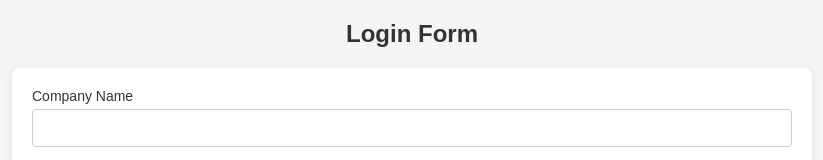
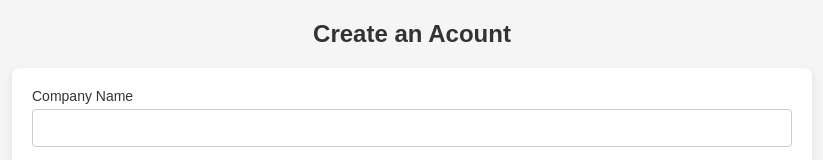
Before and after one commit to Jagoum/Alpha, a website: page app/login.html in a window 1280 px wide. Shown: the top 160 px of the page, without its empty margins (228-1051 px from the left). Drawn offline with Linux system fonts and the light colour scheme.

Commit message:
Update login.html

```diff
--- a/app/login.html
+++ b/app/login.html
@@ -10,7 +10,7 @@
     </style>
 </head>
 <body>
-    <h2>Login Form</h2>
+    <h2>Create an Acount</h2>
     <form>
         <label for="company">Company Name</label>
         <input type="text" id="company" name="company" required>
```
